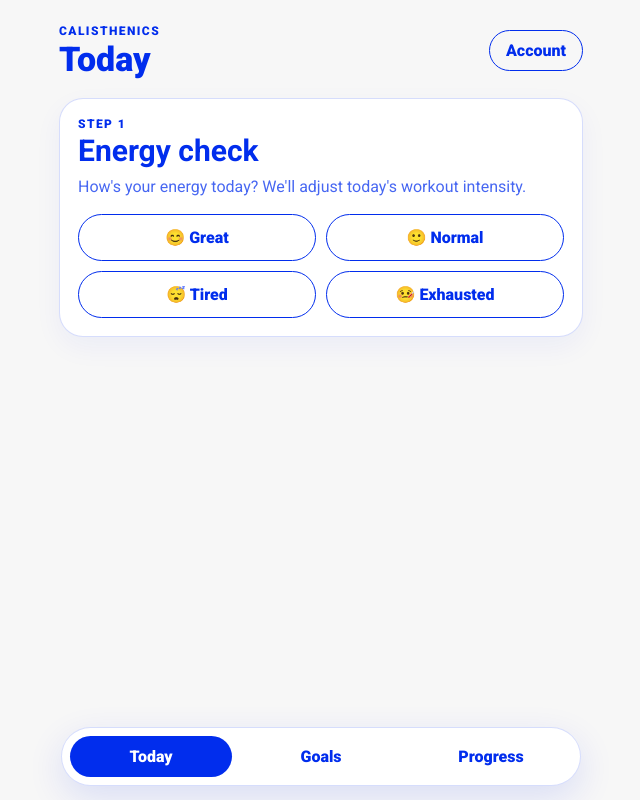
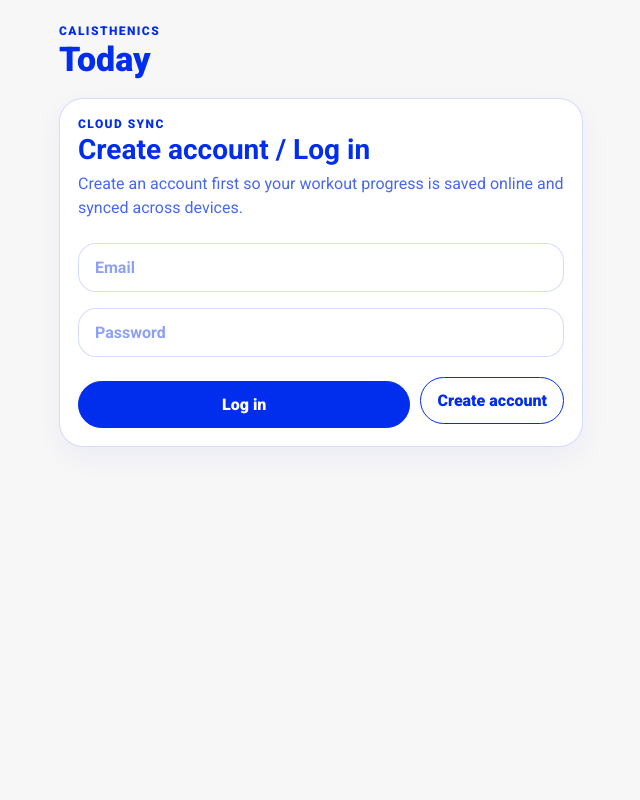
Before and after one commit to kamyameha/calisthenics-app, a plain HTML site: page index.html in a window 1280 px wide. Shown: the whole page, without its empty margins (319-959 px from the left). Drawn offline with nearby package versions, Linux system fonts and the light colour scheme.

Commit message:
Add files via upload

```diff
--- a/app.js
+++ b/app.js
@@ -13,6 +13,7 @@ const SUPABASE_READY = Boolean(
 const supabaseClient = SUPABASE_READY
   ? window.supabase.createClient(window.SUPABASE_URL, window.SUPABASE_ANON_KEY)
   : null;
+window.appSupabaseClient = supabaseClient;
 
 let currentUser = null;
 let syncTimer = null;
@@ -470,27 +471,46 @@ function renderAll() {
 }
 
 function renderAccount() {
+  const panel = document.getElementById('accountPanel');
   const loggedOut = document.getElementById('loggedOutAccount');
   const loggedIn = document.getElementById('loggedInAccount');
   const email = document.getElementById('accountEmail');
+  const accountBtn = document.getElementById('accountBtn');
+  const bottomNav = document.querySelector('.bottom-nav');
+  const screens = document.querySelectorAll('.screen');
 
-  if (!loggedOut || !loggedIn) return;
+  if (!panel || !loggedOut || !loggedIn) return;
 
   if (!SUPABASE_READY) {
+    panel.classList.remove('hidden');
     loggedOut.classList.remove('hidden');
     loggedIn.classList.add('hidden');
+    screens.forEach(screen => screen.classList.add('auth-locked'));
+    if (bottomNav) bottomNav.classList.add('hidden');
+    if (accountBtn) accountBtn.classList.add('hidden');
     const muted = loggedOut.querySelector('.muted');
     if (muted) muted.textContent = 'Cloud sync is not configured yet. Add your Supabase URL and anon key in supabase-config.js.';
     return;
   }
 
   if (currentUser) {
+    panel.classList.add('hidden');
     loggedOut.classList.add('hidden');
     loggedIn.classList.remove('hidden');
-    email.textContent = currentUser.email;
+    screens.forEach(screen => screen.classList.remove('auth-locked'));
+    if (bottomNav) bottomNav.classList.remove('hidden');
+    if (accountBtn) {
+      accountBtn.classList.remove('hidden');
+      accountBtn.textContent = 'Account';
+    }
+    if (email) email.textContent = currentUser.email;
   } else {
+    panel.classList.remove('hidden');
     loggedOut.classList.remove('hidden');
     loggedIn.classList.add('hidden');
+    screens.forEach(screen => screen.classList.add('auth-locked'));
+    if (bottomNav) bottomNav.classList.add('hidden');
+    if (accountBtn) accountBtn.classList.add('hidden');
   }
 }
 
@@ -519,7 +539,7 @@ async function signUp() {
   if (!email || !password) return alert('Enter email and password.');
   const { error } = await supabaseClient.auth.signUp({ email, password });
   if (error) return alert(error.message);
-  alert('Account created. If Supabase asks for email confirmation, check your inbox.');
+  alert('Account created. If you are not logged in automatically, check your email confirmation or disable email confirmation in Supabase Auth settings.');
 }
 
 async function login() {
@@ -562,7 +582,7 @@ document.addEventListener('click', event => {
 
   if (event.target.id === 'completeBtn') completeWorkout();
 
-  if (event.target.id === 'accountBtn') document.getElementById('accountPanel').classList.toggle('hidden');
+  if (event.target.id === 'accountBtn' && currentUser) document.getElementById('accountPanel').classList.toggle('hidden');
   if (event.target.id === 'signupBtn') signUp();
   if (event.target.id === 'loginBtn') login();
   if (event.target.id === 'logoutBtn') logout();
--- a/index.html
+++ b/index.html
@@ -23,11 +23,11 @@
       <button id="accountBtn" class="ghost-btn compact">Account</button>
     </header>
 
-    <section id="accountPanel" class="card account-panel hidden">
+    <section id="accountPanel" class="card account-panel">
       <p class="eyebrow">Cloud sync</p>
       <div id="loggedOutAccount">
-        <h2>Sign in</h2>
-        <p class="muted">Save your progress online so you do not lose it when changing phone or clearing browser data.</p>
+        <h2>Create account / Log in</h2>
+        <p class="muted">Create an account first so your workout progress is saved online and synced across devices.</p>
         <input id="emailInput" class="text-input" type="email" placeholder="Email" autocomplete="email" />
         <input id="passwordInput" class="text-input" type="password" placeholder="Password" autocomplete="current-password" />
         <div class="button-row account-actions">
@@ -36,7 +36,7 @@
         </div>
       </div>
       <div id="loggedInAccount" class="hidden">
-        <h2>Synced</h2>
+        <h2>Account</h2>
         <p class="muted" id="accountEmail"></p>
         <p class="sync-status" id="syncStatus">Cloud sync ready.</p>
         <button id="logoutBtn" class="ghost-btn">Log out</button>
--- a/style.css
+++ b/style.css
@@ -324,3 +324,41 @@ button, .import-label {
 
 .account-actions { margin-top: 10px; }
 .sync-status { font-weight: 900; }
+
+.account-panel {
+  margin-top: 16px;
+}
+
+.account-panel h2 {
+  font-size: 28px;
+}
+
+.text-input {
+  width: 100%;
+  border: 1px solid var(--border);
+  color: var(--main);
+  background: white;
+  border-radius: 18px;
+  padding: 14px 16px;
+  font: inherit;
+  font-weight: 700;
+  margin: 8px 0;
+  outline: none;
+}
+
+.text-input::placeholder {
+  color: rgba(1, 45, 237, 0.45);
+}
+
+.account-actions {
+  margin-top: 8px;
+}
+
+.auth-locked {
+  display: none !important;
+}
+
+.sync-status {
+  font-weight: 900;
+  opacity: 0.75;
+}
```
Also changed, not shown: supabase-config.js (line endings or trailing spaces).
